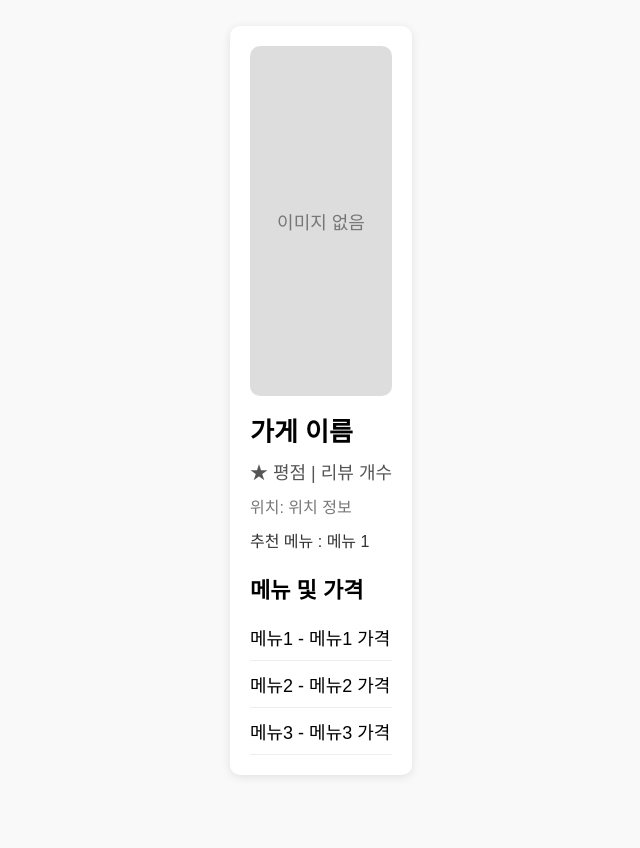
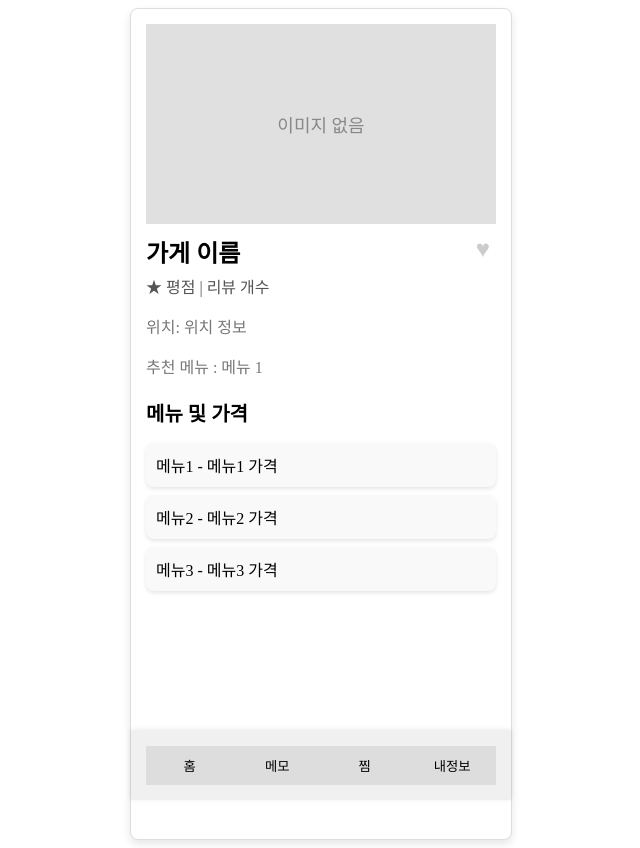
Before and after one commit to bhoon716/smart_market, a website: page html/storetemplit.html in a window 1280 px wide. Shown: the whole page, without its empty margins (319-959 px from the left). Before the commit the page ends 800 px from the top, so only its background shows below. Drawn offline with Linux system fonts and the light colour scheme.

Commit message:
storetemplit css와 html수정

```diff
--- a/css/storetemplitstyle.css
+++ b/css/storetemplitstyle.css
@@ -1,69 +1,63 @@
-* {
-    margin: 0;
-    padding: 0;
-    box-sizing: border-box;
-    font-family: Arial, sans-serif;
+.store-container {
+    width: 320px; /* Increased width */
+    margin: 0 auto;
+    border: 1px solid #ddd;
+    padding: 15px;
+    background-color: #fff;
+    border-radius: 8px;
+    box-shadow: 0 4px 8px rgba(0, 0, 0, 0.1);
+    position: relative;
+    min-height: 100vh; /* Ensure it covers the full height */
 }
 
-body {
-    background-color: #f9f9f9;
+.store-image {
+    width: 100%;
+    margin-bottom: 10px;
+}
+
+.empty-image {
+    width: 100%;
+    height: 200px; /* You can adjust this height */
+    background-color: #e0e0e0;
     display: flex;
     justify-content: center;
     align-items: center;
-    min-height: 100vh;
-    padding: 20px;
-}
-
-.store-container {
-    background-color: white;
-    border-radius: 10px;
-    padding: 20px;
-    max-width: 900px; /* 가로 너비 확대 */
-    box-shadow: 0 2px 10px rgba(0, 0, 0, 0.1);
-    text-align: left;
-}
-
-.store-image {
-    background-color: #ddd;
-    width: 100%;
-    height: 350px;
-    display: flex;
-    justify-content: center;
-    align-items: center;
-    border-radius: 10px;
-    margin-bottom: 15px;
-}
-
-.empty-image {
-    color: #777;
     font-size: 18px;
+    color: #888;
 }
 
 .store-info {
     margin-bottom: 20px;
+    position: relative;
 }
 
 .store-name {
-    font-size: 26px;
+    font-size: 24px;
+    margin: 0;
     font-weight: bold;
-    margin-bottom: 10px;
+    display: inline-block;
+}
+
+.heart-btn {
+    float: right;
+    font-size: 24px;
+    background: none;
+    border: none;
+    cursor: pointer;
+    color: #ccc;
+}
+
+.heart-btn.active {
+    color: red;
 }
 
 .store-rating {
-    font-size: 18px;
+    margin: 5px 0;
     color: #555;
-    margin-bottom: 10px;
 }
 
-.store-location {
-    font-size: 16px;
+.store-location, .order-info {
     color: #777;
-    margin-bottom: 10px;
-}
-
-.order-info {
-    font-size: 16px;
-    color: #333;
 }
 
 .menu-section {
@@ -71,17 +65,57 @@ body {
 }
 
 .menu-section h2 {
-    font-size: 22px;
+    font-size: 20px;
     margin-bottom: 10px;
 }
 
 .menu-list {
-    list-style-type: none;
-    padding-left: 0;
+    list-style: none;
+    padding: 0;
 }
 
-.menu-list li {
-    font-size: 18px;
-    padding: 10px 0;
-    border-bottom: 1px solid #eee;
+.menu-item {
+    margin-bottom: 8px;
+    font-size: 16px;
+    background-color: #f9f9f9;
+    padding: 10px;
+    border-radius: 8px;
+    box-shadow: 0 2px 4px rgba(0, 0, 0, 0.1);
 }
+
+footer {
+    position: fixed;
+    bottom: 0;
+    width: 100%; /* 여기서 100%를 고정된 값으로 변경 */
+    max-width: 350px; /* 상단 레이아웃에 맞춰 네비게이션 바의 최대 너비를 320px로 설정 */
+    background-color: #f0f0f0;
+    padding: 15px;
+    box-shadow: 0 -1px 5px rgba(0, 0, 0, 0.1);
+}
+
+
+.nav-bar {
+    display: flex;
+    justify-content: space-between;
+    width: 100%;
+}
+
+.nav-bar button {
+    flex: 1;
+    padding: 10px;
+    background-color: #ddd;
+    border: none;
+    cursor: pointer;
+    text-align: center;
+}
+
+@media screen and (min-width: 350px) {
+    .store-container {
+        width: 350px;
+    }
+
+    footer {
+        left: 50%;
+        transform: translateX(-50%);
+    }
+}
--- a/html/storetemplit.html
+++ b/html/storetemplit.html
@@ -5,6 +5,12 @@
     <meta name="viewport" content="width=device-width, initial-scale=1.0">
     <title>가게 정보</title>
     <link rel="stylesheet" href="../css/storetemplitstyle.css">
+    <script>
+        // Toggle heart button
+        function toggleHeart(btn) {
+            btn.classList.toggle('active');
+        }
+    </script>
 </head>
 <body>
     <div class="store-container">
@@ -15,6 +21,7 @@
 
         <div class="store-info">
             <h1 class="store-name">가게 이름</h1>
+            <button class="heart-btn" onclick="toggleHeart(this)">♥</button> <!-- Heart button -->
             <div class="store-rating">
                 <span>★ 평점 | 리뷰 개수</span>
             </div>
@@ -29,11 +36,20 @@
         <div class="menu-section">
             <h2>메뉴 및 가격</h2>
             <ul class="menu-list">
-                <li>메뉴1 - 메뉴1 가격</li>
-                <li>메뉴2 - 메뉴2 가격</li>
-                <li>메뉴3 - 메뉴3 가격</li>
+                <li class="menu-item">메뉴1 - 메뉴1 가격</li>
+                <li class="menu-item">메뉴2 - 메뉴2 가격</li>
+                <li class="menu-item">메뉴3 - 메뉴3 가격</li>
             </ul>
         </div>
+
+        <footer>
+            <div class="nav-bar">
+                <button onclick="location.href='home.html'">홈</button>
+                <button onclick="location.href='cart.html'">메모</button>
+                <button onclick="location.href='wishlist.html'">찜</button>
+                <button onclick="location.href='mypage.html'">내정보</button>
+            </div>
+        </footer>
     </div>
 </body>
 </html>
```
